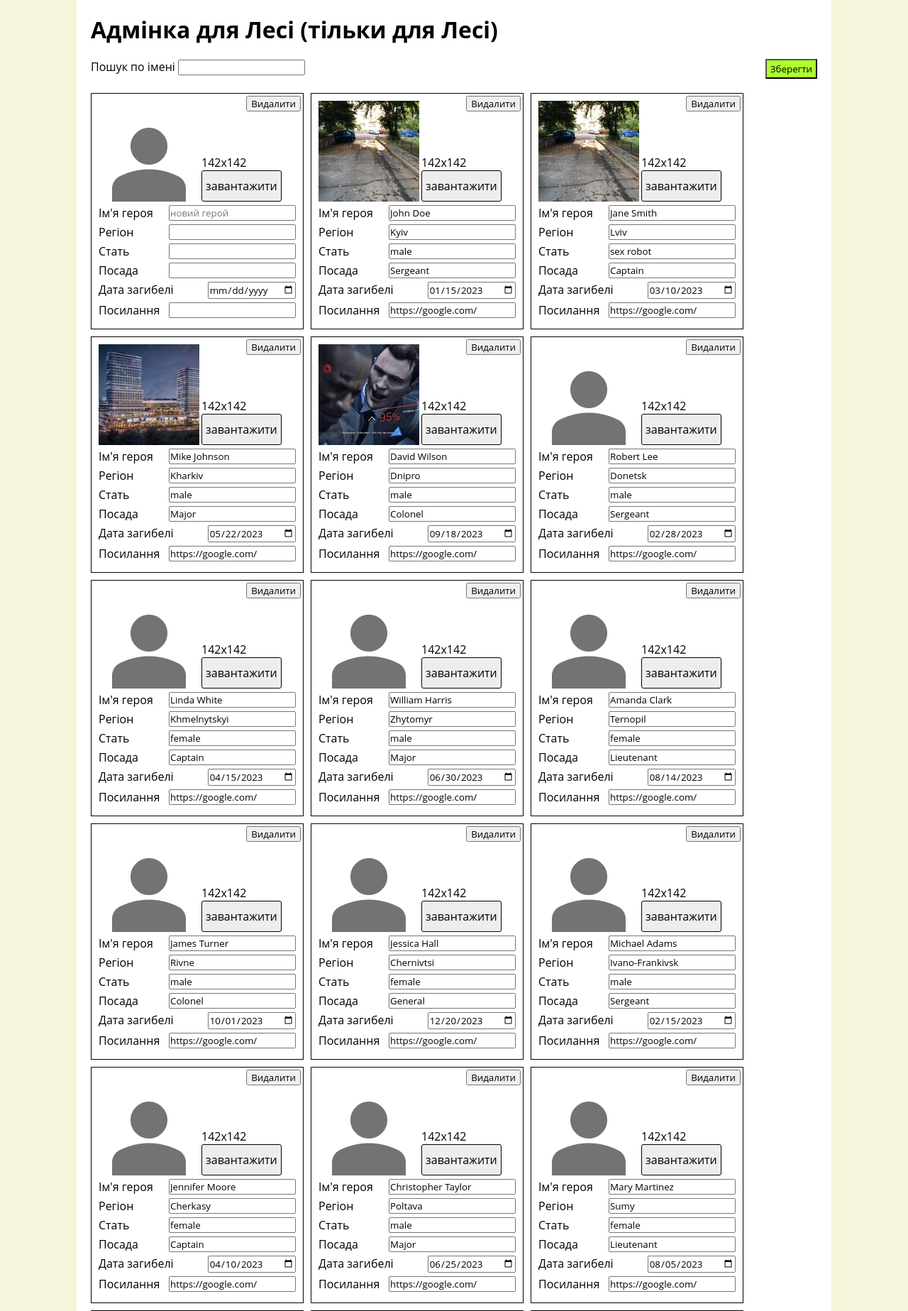
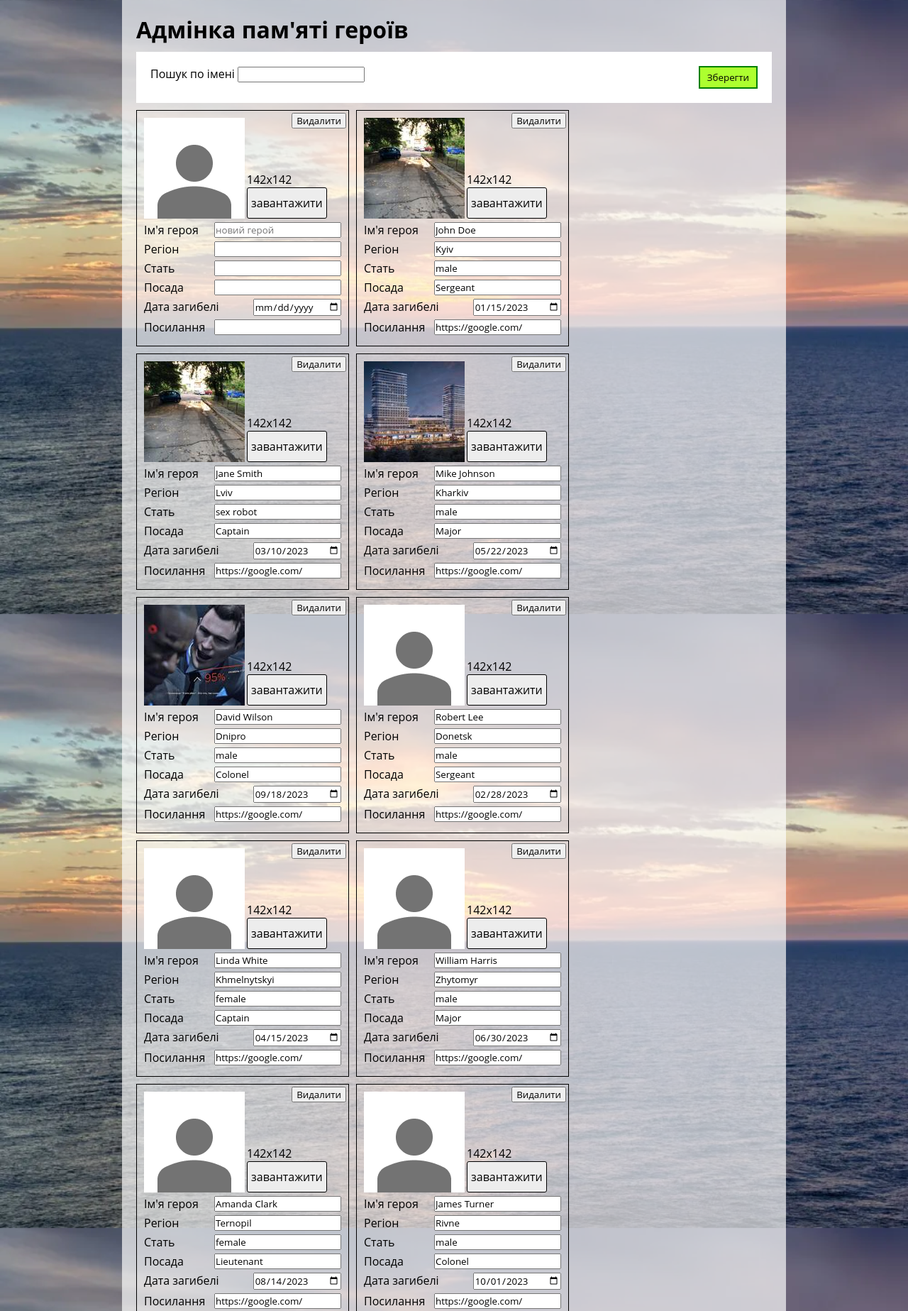
Before and after one commit to LoooMeN/War-heroes, a Flask app: template templates/admin.html in a window 1280 px wide. Shown: the top 1847 px of the page at 71% size. Run offline with Flask 3, Linux system fonts and the light colour scheme; the template is opened without the code that fills it, so the values that code supplies are empty.

Commit message:
Admin restyle

```diff
--- a/app.py
+++ b/app.py
@@ -14,10 +14,10 @@
 
 @app.route('/admin_panel')
 def adminhome():
-    if request.cookies.get('admin') == SECRET_TOKEN:
-        return render_template('admin.html')
-    else:
-        return redirect(url_for('login'))
+    # if request.cookies.get('admin') == SECRET_TOKEN:
+    return render_template('admin.html')
+    # else:
+        # return redirect(url_for('login'))
 
 @app.route('/getjson')
 def getjson():
--- a/static/css/admin.css
+++ b/static/css/admin.css
@@ -1,3 +1,4 @@
+@import url("https://fonts.googleapis.com/css2?family=Roboto:wght@400;700&display=swap");
 * {
   margin: 0;
   padding: 0;
@@ -21,29 +22,37 @@
 .main_wrapper {
   width: 100vw;
   min-height: 100vh;
-  background-color: beige;
+  background-color: rgba(0, 0, 0, 0.27);
+  background-image: url("../images/admin_background.webp");
+  background-size: contain;
   display: flex;
   justify-content: center;
   box-sizing: border-box;
 }
 .main_wrapper .content_wrapper {
-  width: 80%;
+  width: 70%;
   min-width: 325px;
-  background-color: white;
+  background-color: rgba(255, 255, 255, 0.677);
   padding: 20px 20px;
 }
+.main_wrapper .content_wrapper h1 {
+  margin-bottom: 10px;
+}
 .main_wrapper .content_wrapper .filter_wrapper {
-  padding: 20px 0;
+  padding: 20px 20px;
   position: sticky;
   top: 0;
   z-index: 100;
   background-color: white;
   display: flex;
   justify-content: space-between;
+  margin-bottom: 10px;
 }
 .main_wrapper .content_wrapper .filter_wrapper button {
   background-color: greenyellow;
   padding: 3px 5px;
+  border: 2px solid green;
+  padding: 5px 10px;
 }
 .main_wrapper .content_wrapper .items_wrapper {
   display: grid;
@@ -95,6 +104,3 @@
   top: 3px;
   right: 3px;
 }
-.main_wrapper h1 {
-  font-family: "Open Sans";
-}
--- a/static/css/admin.scss
+++ b/static/css/admin.scss
@@ -1,3 +1,5 @@
+@import url('https://fonts.googleapis.com/css2?family=Roboto:wght@400;700&display=swap');
+
 * {
     margin: 0;
     padding: 0;
@@ -21,44 +23,50 @@
 .main_wrapper {
     width: 100vw;
     min-height: 100vh;
-    background-color: beige;
+    background-color: rgba(0, 0, 0, 0.27);
+    background-image: url('../images/admin_background.webp');
+    background-size: contain;
     display: flex;
     justify-content: center;
     box-sizing: border-box;
 
     .content_wrapper {
-        width: 80%;
+        width: 70%;
         min-width: 325px;
-        background-color: white;
+        background-color: rgba(255, 255, 255, 0.677);
         padding: 20px 20px;
 
+        h1 {
+            margin-bottom: 10px;
+        }
+
         .filter_wrapper {
-            padding: 20px 0;
+            padding: 20px 20px;
             position: sticky;
             top: 0;
             z-index: 100;
             background-color: white;
             display: flex;
             justify-content: space-between;
+            margin-bottom: 10px;
 
             button {
                 background-color: greenyellow;
                 padding: 3px 5px;
+                border: 2px solid green;
+                padding: 5px 10px;
             }
         }
 
         .items_wrapper {
             display: grid;
-            // height: 100%;
             grid-template-columns: repeat(auto-fill, 300px);
             grid-gap: 10px;
             margin: 0 0 20px 0;
-            // overflow-y: scroll;
 
 
             .item_wrapper {
                 border: 1px solid black;
-                // background-color: red;
                 padding: 10px;
                 width: 100%;
                 min-width: 300px;
@@ -66,7 +74,6 @@
                 position: relative;
 
                 .image_select {
-                    // width: 100px;
                     display: flex;
                     box-sizing: border-box;
                     margin-bottom: 5px;
@@ -111,8 +118,4 @@
             }
         }
     }
-
-    h1 {
-        font-family: "Open Sans"
-    }
 }
--- a/templates/admin.html
+++ b/templates/admin.html
@@ -10,7 +10,7 @@
 <body>
     <div class="main_wrapper">
         <div class="content_wrapper">
-            <h1>Адмінка для Лесі (тільки для Лесі)</h1>
+            <h1>Адмінка пам'яті героїв</h1>
             <div class="filter_wrapper">
                 <div>
                     <label for="">Пошук по імені</label>
```
Also changed, not shown: static/images/admin_background.webp (added).
